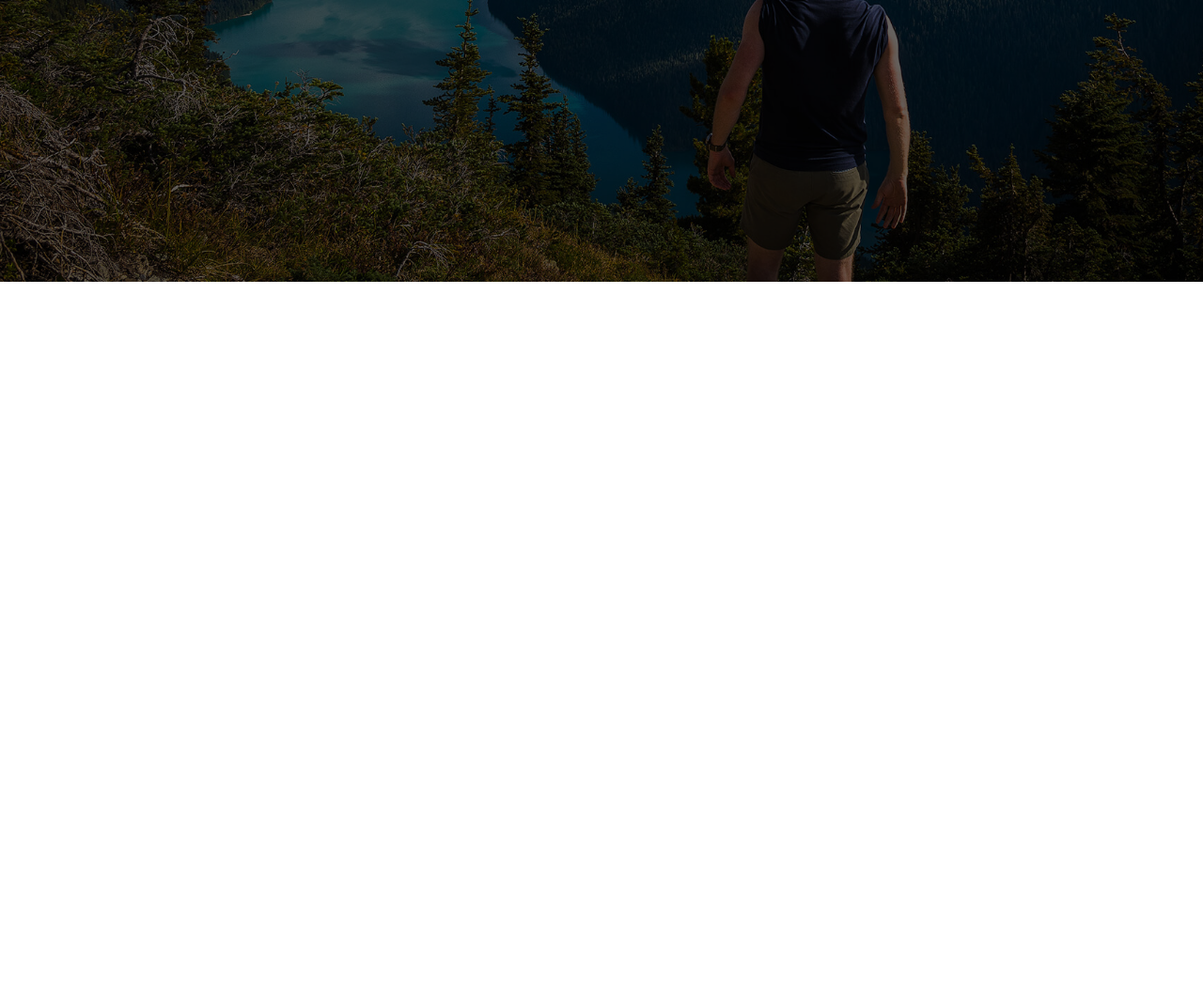
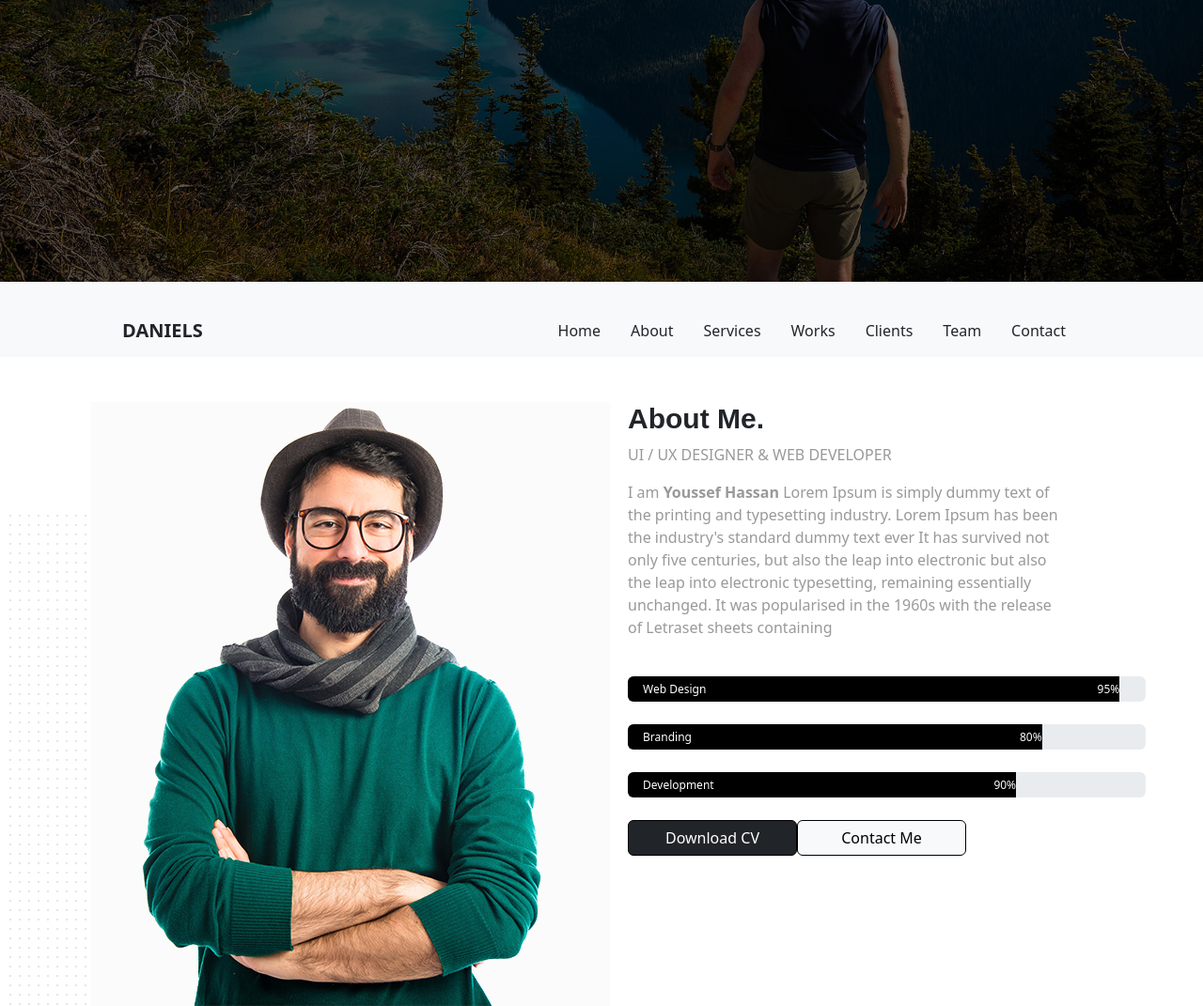
Before and after one commit to YoussefHassanDEV/DANIELS_Frontend_project, a plain HTML site: page index.html in a window 1280 px wide. Shown: the part 500-1571 px from the top of the page at 94% size. Before the commit the page ends 800 px from the top, so only its background shows below. Drawn offline with nearby package versions, Linux system fonts and the light colour scheme.

Commit message:
Finished About Section

```diff
--- a/CSS/style.css
+++ b/CSS/style.css
@@ -232,3 +232,40 @@
 }
 
 /* Home */
+
+/* About */
+.about
+{
+    overflow: hidden;
+}
+.about .hero_img{
+}
+.about .hero_img::after{
+    content: "";
+    width: 60%;
+    height: 80%;
+    position: absolute;
+    left: 10px;
+    bottom: -30px;
+    background-image: url(./../imgs/dots.png);
+    background-repeat: repeat;
+    color: black;
+    z-index: -1;
+}
+.about h3{
+    font-size:30px ;
+    font-weight: 800;
+    font-family:Montserrat, sans-serif;
+}
+.about p{
+    color: rgb(153, 153, 153);
+}
+.about .progress{
+    height: 27px;
+    width: 90%;
+}
+.about .btn{
+    width: 180px;
+    border: 1px solid black;
+}
+/* About */
--- a/index.html
+++ b/index.html
@@ -35,7 +35,7 @@
                                 <a class="text-light nav-link active mx-2" aria-current="page" href="#Home">Home</a>
                             </li>
                             <li class="nav-item">
-                                <a class="text-light nav-link mx-2" href="#">About</a>
+                                <a class="text-light nav-link mx-2" href="#About">About</a>
                             </li>
                             <li class="nav-item">
                                 <a class="text-light nav-link mx-2" href="#">Services</a>
@@ -69,7 +69,95 @@
             </div>
         </div>
     </div>
-
+    <nav class="navbar navbar-expand-lg bg-light sticky-top">
+        <div class="container pt-4">
+            <a class="fw-bolder main navbar-brand ps-5 text-dark" href="#">DANIELS</a>
+            <button class="navbar-toggler" type="button" data-bs-toggle="collapse"
+                data-bs-target="#navbarSupportedContent" aria-controls="navbarSupportedContent" aria-expanded="false"
+                aria-label="Toggle navigation">
+                <span class="navbar-toggler-icon"></span>
+            </button>
+            <div class=" collapse navbar-collapse pe-5" id="navbarSupportedContent">
+                <ul class="navbar-nav ms-auto mb-2 mb-lg-0">
+                    <li class="nav-item">
+                        <a class="text-dark nav-link active mx-2" aria-current="page" href="#Home">Home</a>
+                    </li>
+                    <li class="nav-item">
+                        <a class="text-dark nav-link mx-2" href="#About">About</a>
+                    </li>
+                    <li class="nav-item">
+                        <a class="text-dark nav-link mx-2" href="#">Services</a>
+                    </li>
+                    <li class="nav-item">
+                        <a class="text-dark nav-link mx-2" href="#">Works</a>
+                    </li>
+                    <li class="nav-item">
+                        <a class="text-dark nav-link mx-2" href="#">Clients</a>
+                    </li>
+                    <li class="nav-item">
+                        <a class="text-dark nav-link mx-2" href="#">Team</a>
+                    </li>
+                    <li class="nav-item">
+                        <a class="text-dark nav-link mx-2" href="#">Contact</a>
+                    </li>
+                </ul>
+            </div>
+        </div>
+    </nav>
+    <div id="About" class=" about">
+        <div class="row">
+            <div class="cont1 col-md-6">
+                <div class="hero_img position-relative ">
+                    <img class="ps-5 ms-5 mt-5" src="./imgs/hero.jpg" alt="">
+                </div>
+            </div>
+            <div class="cont2 col-md-6">
+                <div class="d-flex flex-column ps-2 ms-2  pt-5">
+                    <h3>About Me.</h3>
+                    <p>UI / UX DESIGNER & WEB DEVELOPER</p>
+                    <p class="w-75">I am <span class="fw-bold">Youssef Hassan</span> Lorem Ipsum is simply dummy text of
+                        the printing and typesetting
+                        industry. Lorem Ipsum has been the industry's standard dummy text ever It has survived not only
+                        five
+                        centuries, but also the leap into electronic but also the leap into electronic typesetting,
+                        remaining essentially unchanged. It was popularised in the 1960s with the release of Letraset
+                        sheets
+                        containing
+                    </p>
+                    <br>
+                    <div class="progress">
+                        <div class="progress-bar bg-black  position-relative" role="progressbar" style="width: 95%"
+                            aria-valuenow="95" aria-valuemin="0" aria-valuemax="100">
+                            <div class="position-absolute ms-3">Web Design</div>
+                            <div class="position-absolute end-0">95%</div>
+                        </div>
+                    </div>
+                    <br>
+                    <div class="progress">
+                        <div class="progress-bar bg-black position-relative" role="progressbar" style="width: 80%"
+                            aria-valuenow="80" aria-valuemin="0" aria-valuemax="100">
+                            <div class="position-absolute ms-3">Branding</div>
+                            <div class="position-absolute end-0">80%</div>
+                        </div>
+                    </div>
+                    <br>
+                    <div class="progress">
+                        <div class="progress-bar bg-black position-relative" role="progressbar" style="width: 75%"
+                            aria-valuenow="75" aria-valuemin="0" aria-valuemax="100">
+                            <div class="position-absolute ms-3">Development</div>
+                            <div class="position-absolute end-0">90%</div>
+                        </div>
+                    </div>
+                    <br>
+                    <div class="d-flex">
+                        <button type="button" class="btn btn-dark">Download CV</button>
+                        <button type="button" class="btn btn-light me-1">Contact Me</button>
+                    </div>
+                    <br>
+                </div>
+            </div>
+        </div>
+    </div>
 </body>
 
 </html>
```
